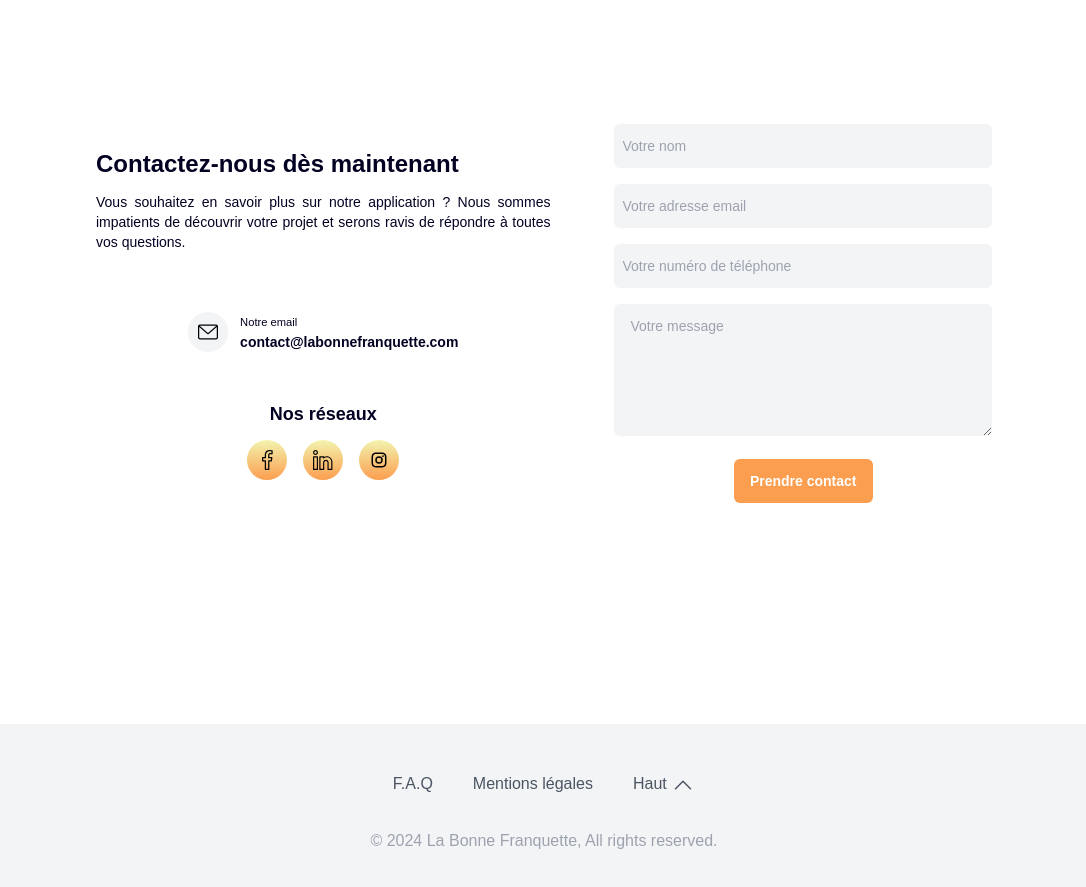
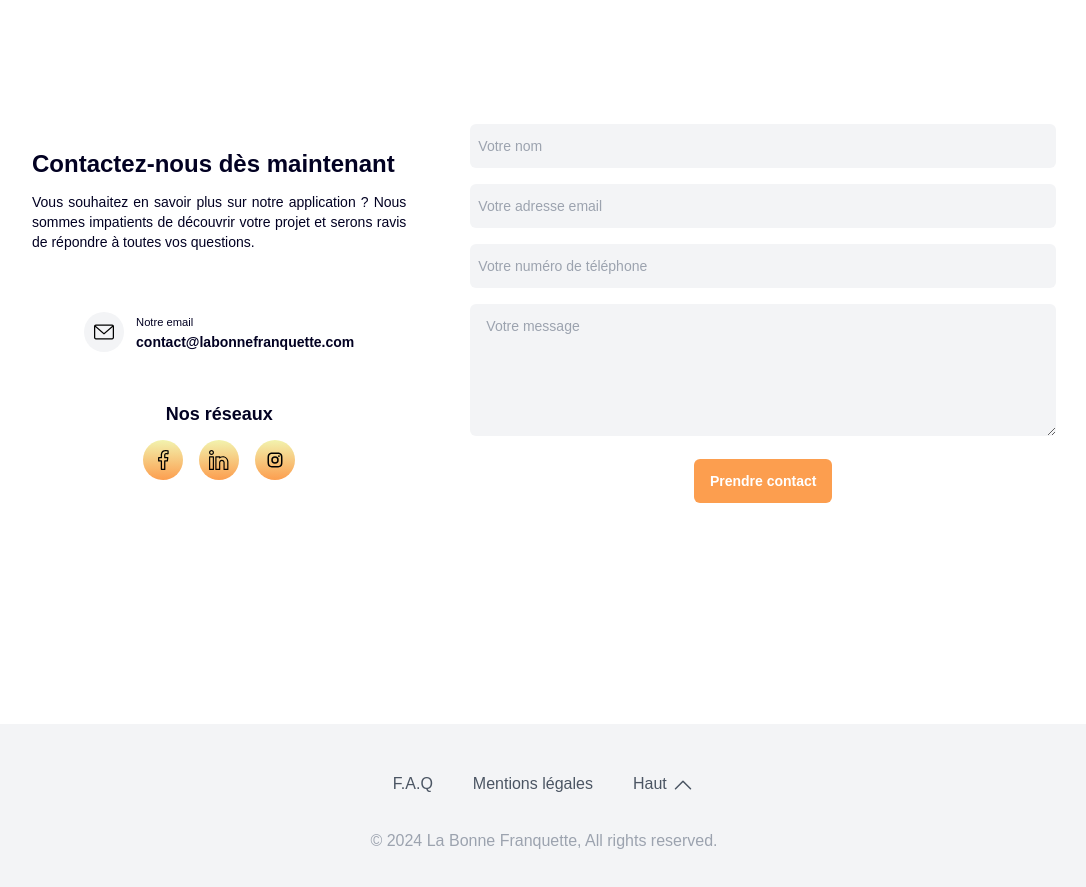
Before and after one commit to iDrack/la-franquette-website-2, a Vue app: page / in a window 1280 px wide. Shown: the part 2220-3107 px from the top of the page, without its empty margins (96-1182 px from the left). Built offline with nearby package versions, Linux system fonts and the light colour scheme.

Commit message:
Correct responsive contactView

```diff
--- a/src/components/ContactFormComponent.vue
+++ b/src/components/ContactFormComponent.vue
@@ -21,7 +21,7 @@ export default {
 };
 </script>
 <template>
-    <form ref="form" @submit.prevent="sendEmail" class="ml-auto space-y-4">
+    <form ref="form" @submit.prevent="sendEmail" class="mx-auto md:ml-auto space-y-4">
         <input type='text' name="user_name" placeholder='Votre nom'
             class="w-full rounded-md py-3 px-2 bg-gray-100 text-sm outline-primary" />
         <input type='email' name="user_email" placeholder='Votre adresse email'
--- a/src/views/_partials/ContactSection.vue
+++ b/src/views/_partials/ContactSection.vue
@@ -8,8 +8,8 @@
 <template>
 
 <div class="container mx-auto">
-    <div class="flex flex-col justify-center lg:flex-row items-center gap-16 mt-6 mx-auto max-w-4xl">
-                <div class="">
+    <div class="flex flex-col justify-center lg:flex-row items-center gap-16 mt-6 mx-auto max-w-5xl">
+                <div class="lg:w-1/2">
                     <h2 class="text-2xl font-semibold">Contactez-nous dès maintenant</h2>
                     <p class="text-sm text-justify mt-3">
                             Vous souhaitez en savoir plus sur notre application ? Nous sommes impatients de découvrir votre projet et serons ravis de répondre à toutes vos questions.
```
